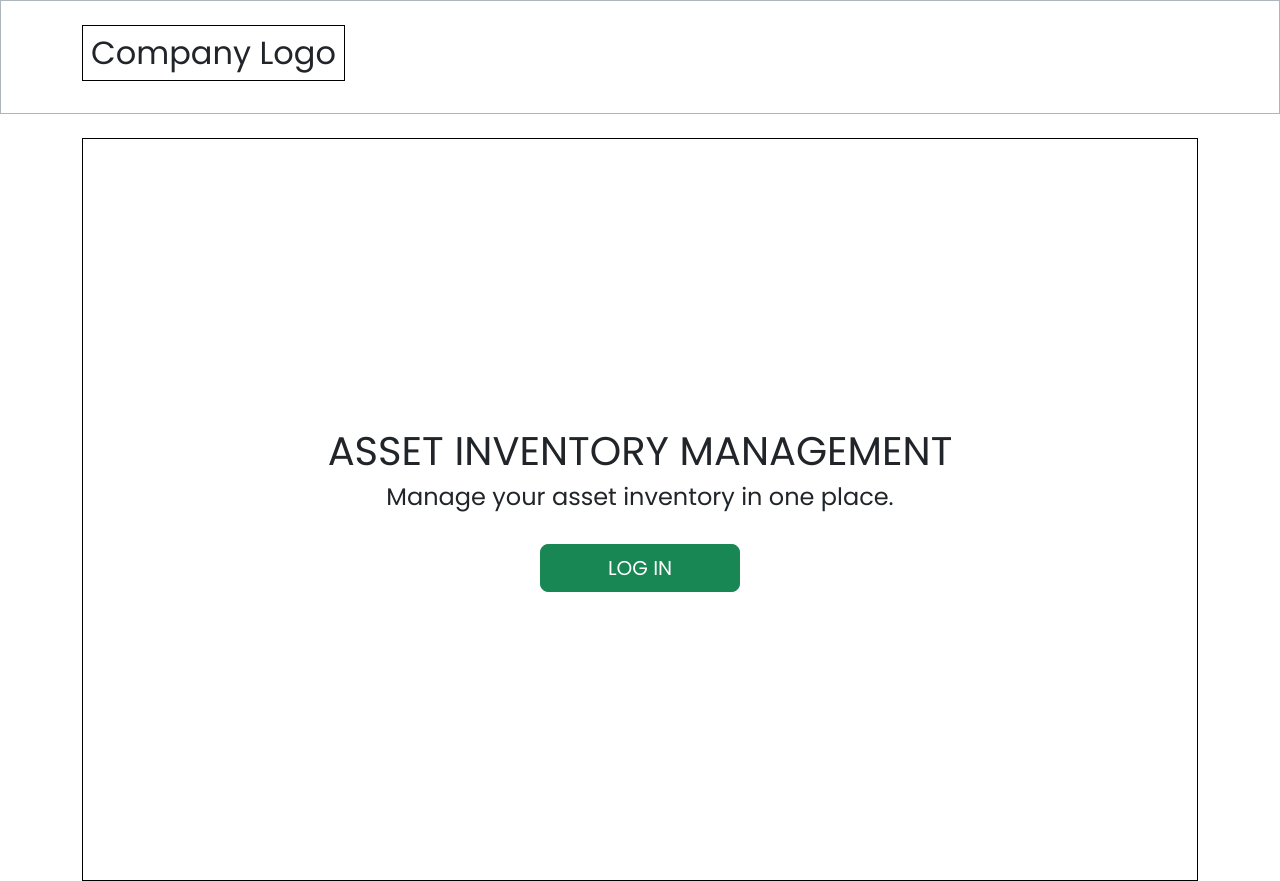
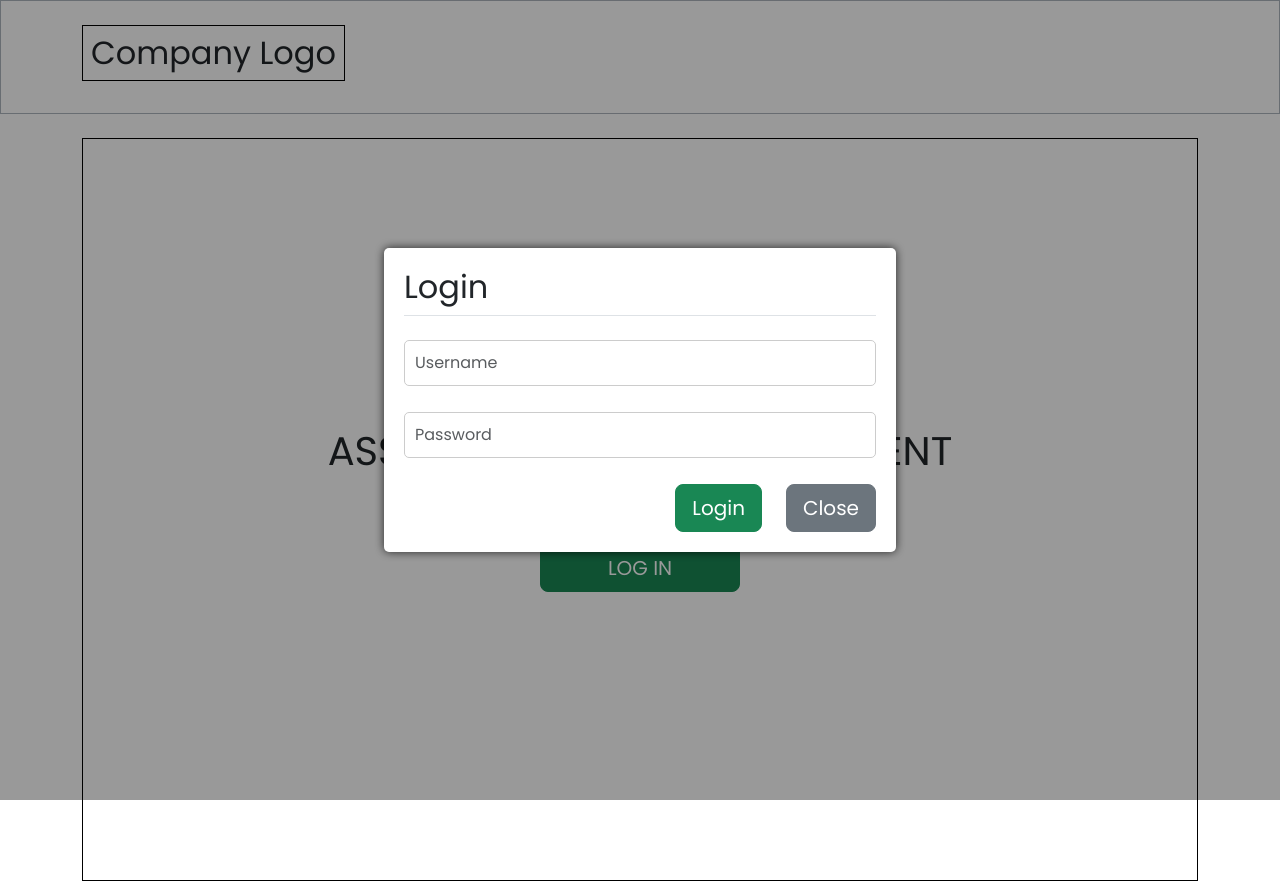
Before and after one commit to Jarabi/aim-frontend, a React (Vite) app: page / in a window 1280 px wide. Both pictures are taken after a click on the button "LOG IN". Built offline with nearby package versions, Linux system fonts and the light colour scheme.

Commit message:
Created login page

```diff
--- a/src/App.jsx
+++ b/src/App.jsx
@@ -1,12 +1,22 @@
 import '../src/styles/App.css'
+import '../src/styles/Popup.css'
 import Navbar from "./components/Navbar";
 import LandingPage from "./pages/LandingPage";
+import Login from './components/Login';
+import { useState } from 'react';
 
 function App() {
+  const [showModal, setShowModal] = useState(false)
+
+  function toggleModal () {
+    setShowModal(!showModal);
+  };
+
   return (
     <div>
       <Navbar />
-      <LandingPage />
+      <LandingPage toggleModal={toggleModal} />
+      {showModal ? <Login toggleModal={toggleModal} /> : null}
     </div>
   );
 }
--- /dev/null
+++ b/src/components/Login.jsx
@@ -0,0 +1,35 @@
+import { useState } from "react";
+
+export default function Login(props) {
+    const [username, setUsername] = useState('')
+    const [password, setPassword] = useState('')
+    const { toggleModal } = props
+
+    function handleLogin(e) {
+        e.preventDefault()
+        toggleModal()
+    }
+
+    return (
+        <div className="popup">
+            <div className="popup-inner">
+                <div className="modal-header mb-4 border-bottom">
+                    <h2>Login</h2>
+                    {/* <button type="button" class="btn-close" onClick={toggleModal}></button> */}
+                </div>
+                <form onSubmit={handleLogin}>
+                    <div class="input-group mb-3">
+                        <input type="text" class="form-control" placeholder="Username" value={username} onChange={e => setUsername(e.target.value)} />
+                    </div>
+                    <div class="input-group mb-3">
+                        <input type="password" class="form-control" placeholder="Password" value={password} onChange={e => setPassword(e.target.value)} />
+                    </div>
+                    <div class="modal-footer">
+                        <button className="btn btn-success btn-lg mx-4" type="submit">Login</button>
+                        <button className="btn btn-secondary btn-lg" type="button" onClick={toggleModal}>Close</button>
+                    </div>
+                </form>
+            </div>
+        </div>
+    )
+}
--- a/src/pages/LandingPage.jsx
+++ b/src/pages/LandingPage.jsx
@@ -1,12 +1,17 @@
-import React from "react";
+import React, { useState } from "react";
 
-export default function LandingPage() {
+export default function LandingPage(props) {
+  const { toggleModal } = props
+
   return (
     <div className="container">
       <div className="landing border border-black">
         <h1>ASSET INVENTORY MANAGEMENT</h1>
         <h4>Manage your asset inventory in one place.</h4>
-        <button className="btn btn-success btn-lg mt-4">LOG IN</button>
+        <button className="btn btn-success btn-lg mt-4" onClick={toggleModal}>
+          LOG IN
+        </button>
+
       </div>
     </div>
   );
--- /dev/null
+++ b/src/styles/Popup.css
@@ -0,0 +1,47 @@
+.popup {
+    display: flex;
+    justify-content: center;
+    align-items: center ;
+    position:fixed;
+    z-index: 1;
+    top: 0;
+    left: 0;
+    width: 100%;
+    height: 100%;
+    overflow: auto;
+    background-color: rgba(0, 0, 0, 0.4);
+}
+
+.popup-inner {
+    background-color: #fff;
+    padding: 20px;
+    border-radius: 5px;
+    box-shadow: 0px 0px 10px 0px rgba(0, 0, 0, 0.75);
+    width: 40%;
+}
+
+.popup-inner label {
+    display: block;
+    margin-bottom: 10px;
+}
+
+.popup-inner input {
+    width: 100%;
+    padding: 10px;
+    border-radius: 5px;
+    border: 1px solid #CCC;
+    outline: none;
+    margin-bottom: 10px;
+}
+
+.popup-inner button[type="submit"]:disabled {
+    background-color: #bfbfbf;
+    color: #ffffff;
+    cursor: not-allowed;
+}
+
+.popup-inner button[type="button"]:disabled {
+    background-color: #bfbfbf;
+    color: #ffffff;
+    cursor: not-allowed;
+}
```
